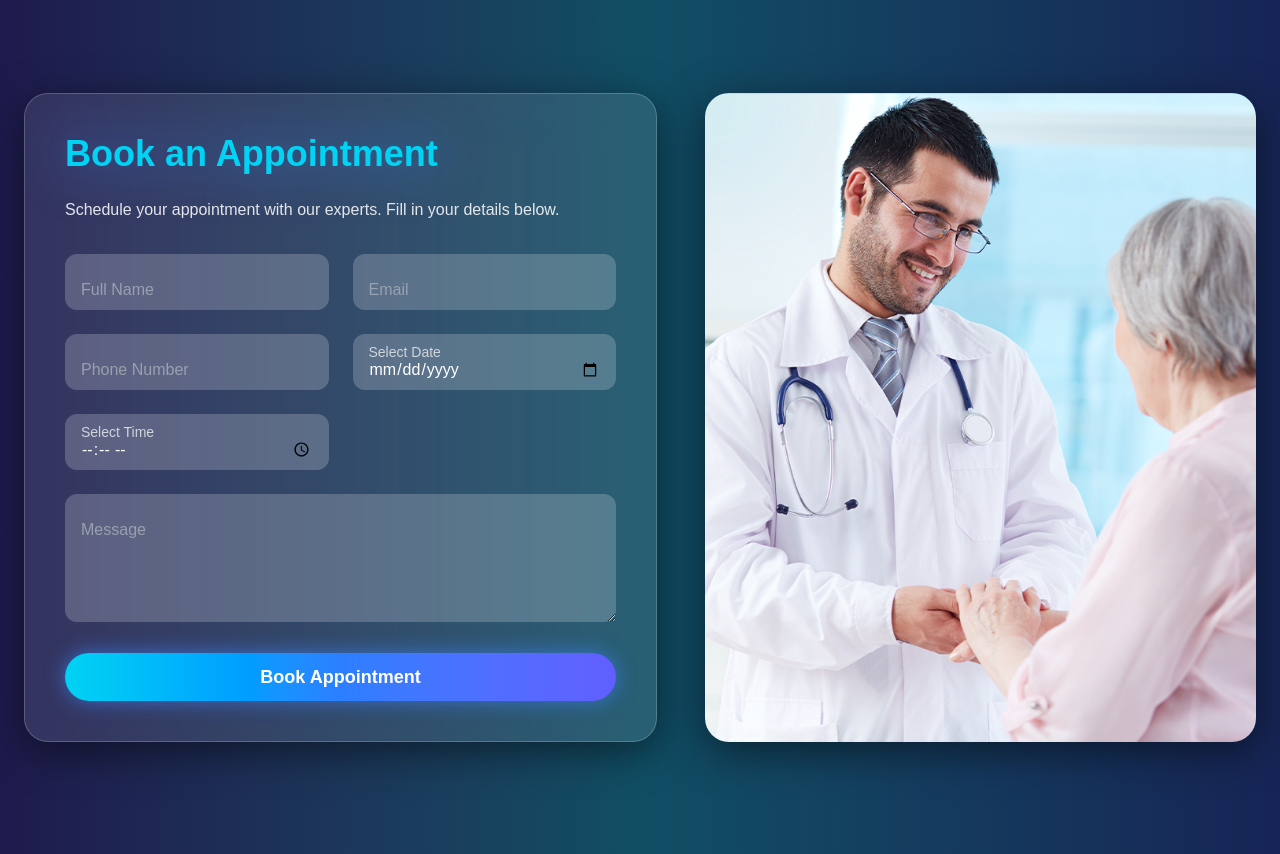
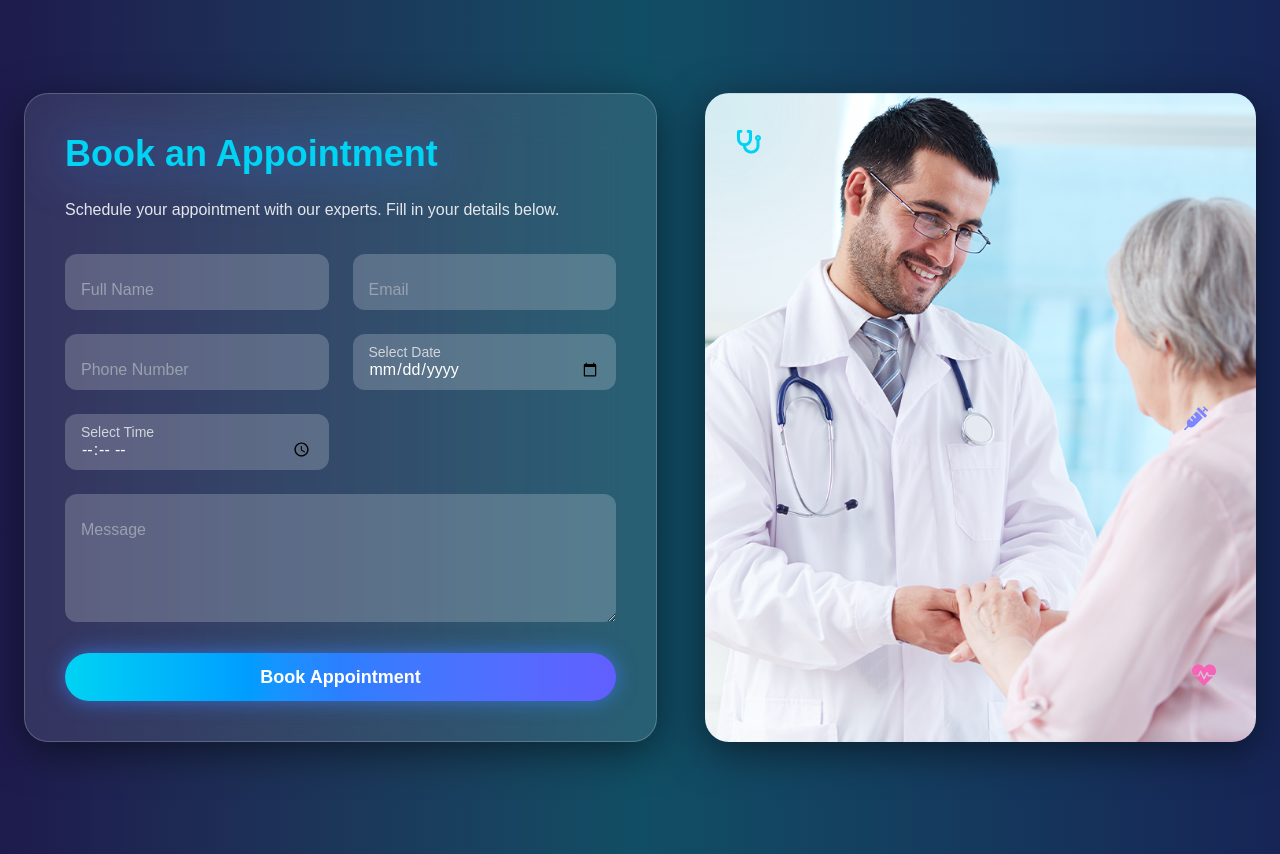
Before and after one commit to Clinton1029/doctors-appointment, a Next.js app: page / in a window 1280 px wide. Shown: the part 3280-4134 px from the top of the page. Built offline with nearby package versions, Linux system fonts and the light colour scheme.

Commit message:
updated appointement

```diff
--- a/components/Appointment.jsx
+++ b/components/Appointment.jsx
@@ -1,6 +1,7 @@
 "use client";
 
 import { motion } from "framer-motion";
+import { FaStethoscope, FaHeartbeat, FaSyringe } from "react-icons/fa";
 
 export default function Appointment() {
   return (
@@ -77,7 +78,7 @@ export default function Appointment() {
           </div>
         </motion.div>
 
-        {/* Illustration / Image Card */}
+        {/* Illustration / Image Card with Animated Icons */}
         <motion.div
           className="flex-1 relative rounded-3xl overflow-hidden min-h-[600px] shadow-[0_10px_40px_rgba(0,0,0,0.5)] hover:shadow-[0_20px_60px_rgba(0,0,0,0.6)]"
           initial={{ opacity: 0, x: 50 }}
@@ -90,6 +91,30 @@ export default function Appointment() {
             alt="Appointment"
             className="w-full h-full object-cover hover:scale-105 transition-transform duration-700"
           />
+
+          {/* Animated Floating Icons */}
+          <motion.div
+            className="absolute top-10 left-8 text-cyan-400 text-2xl"
+            animate={{ y: [0, -10, 0] }}
+            transition={{ repeat: Infinity, duration: 3 }}
+          >
+            <FaStethoscope />
+          </motion.div>
+          <motion.div
+            className="absolute bottom-16 right-10 text-pink-400 text-2xl"
+            animate={{ y: [0, 12, 0] }}
+            transition={{ repeat: Infinity, duration: 4 }}
+          >
+            <FaHeartbeat />
+          </motion.div>
+          <motion.div
+            className="absolute top-1/2 right-12 text-indigo-400 text-2xl"
+            animate={{ y: [0, -15, 0] }}
+            transition={{ repeat: Infinity, duration: 5 }}
+          >
+            <FaSyringe />
+          </motion.div>
+
           {/* Floating gradient circles for premium effect */}
           <div className="absolute -top-12 -left-12 w-32 h-32 rounded-full bg-cyan-400/20 blur-3xl animate-pulse pointer-events-none"></div>
           <div className="absolute -bottom-12 -right-12 w-24 h-24 rounded-full bg-indigo-500/20 blur-3xl animate-pulse pointer-events-none"></div>
```
